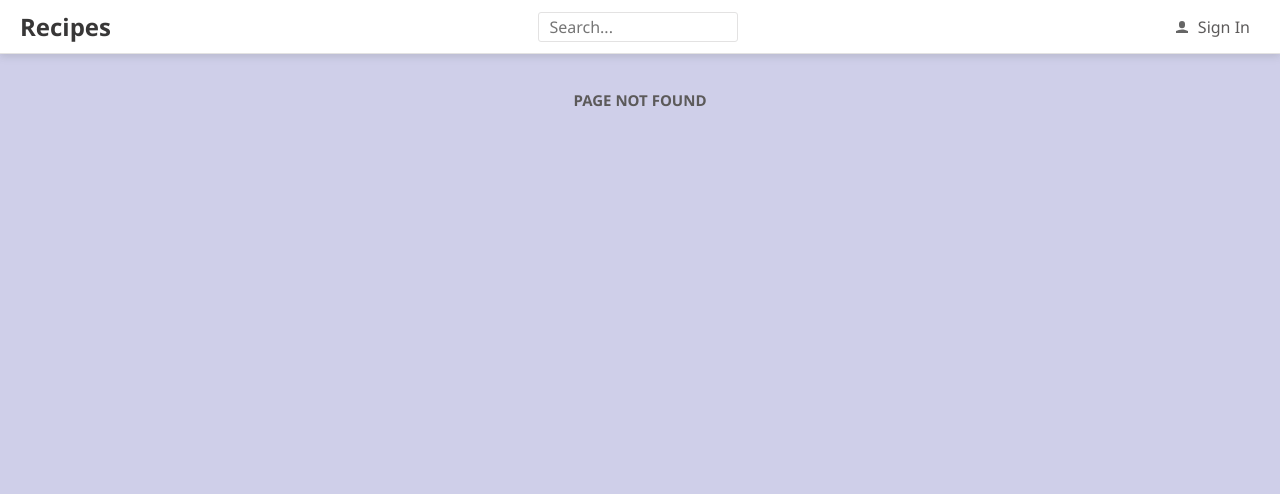
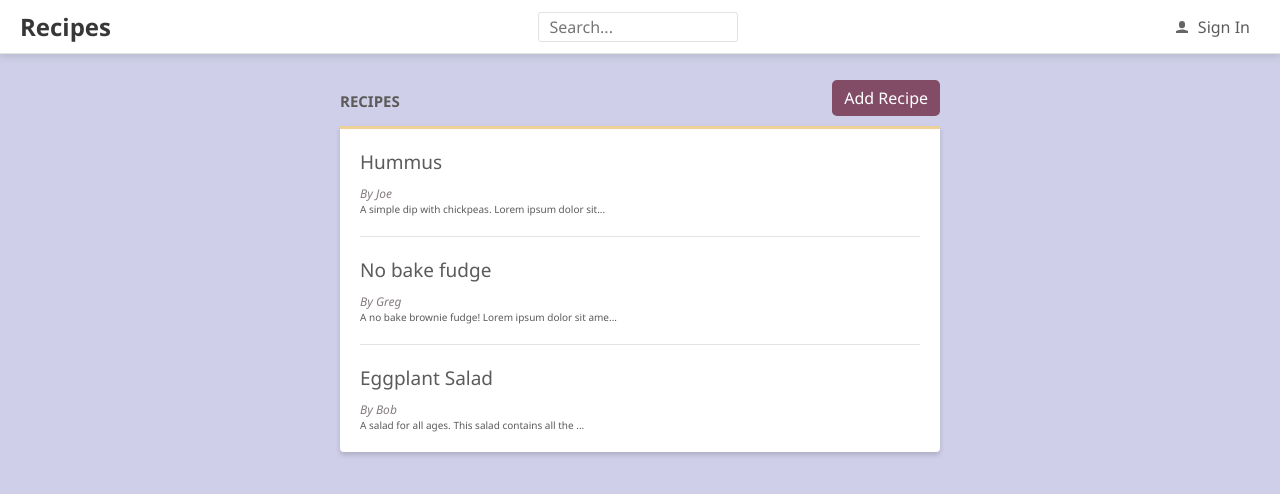
Before and after one commit to deanagan/charting-pocs, a React (Create React App) app in the folder client_ts/: page / in a window 1280 px wide. Before the commit this address had no page. Shown: the top 494 px of the page. Built offline with nearby package versions, Linux system fonts and the light colour scheme.

Commit message:
Add back redirect

```diff
--- a/client_ts/src/App.tsx
+++ b/client_ts/src/App.tsx
@@ -4,7 +4,7 @@ import { HomePage } from './HomePage';
 import { css, jsx } from '@emotion/core';
 import { fontFamily, fontSize, gray2 } from './Styles';
 
-import { BrowserRouter, Route, Switch } from 'react-router-dom';
+import { BrowserRouter, Route, Switch, Redirect } from 'react-router-dom';
 import { AddRecipePage } from './AddRecipePage';
 import { SearchRecipePage } from './SearchRecipePage';
 import { SignInPage } from './SignInPage';
@@ -23,7 +23,8 @@ const App: React.FC = () => {
 >
       <Header />
       <Switch>
-      <Route exact path="/recipes" component={HomePage} />
+      <Redirect exact path="/recipes" to="/" />
+      <Route exact path="/" component={HomePage} />
       <Route path="/search" component={SearchRecipePage} />
       <Route path="/add" component={AddRecipePage} />
       <Route path="/signin" component={SignInPage} />
```
